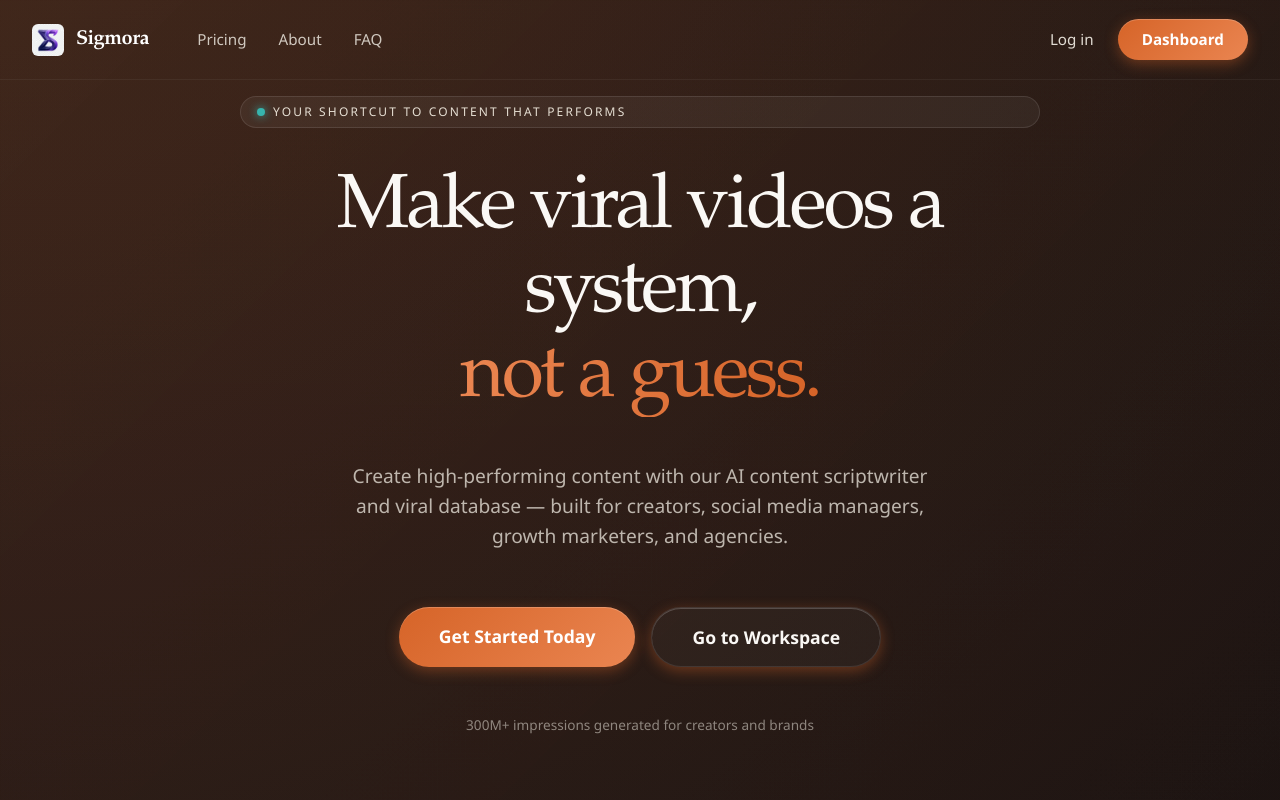
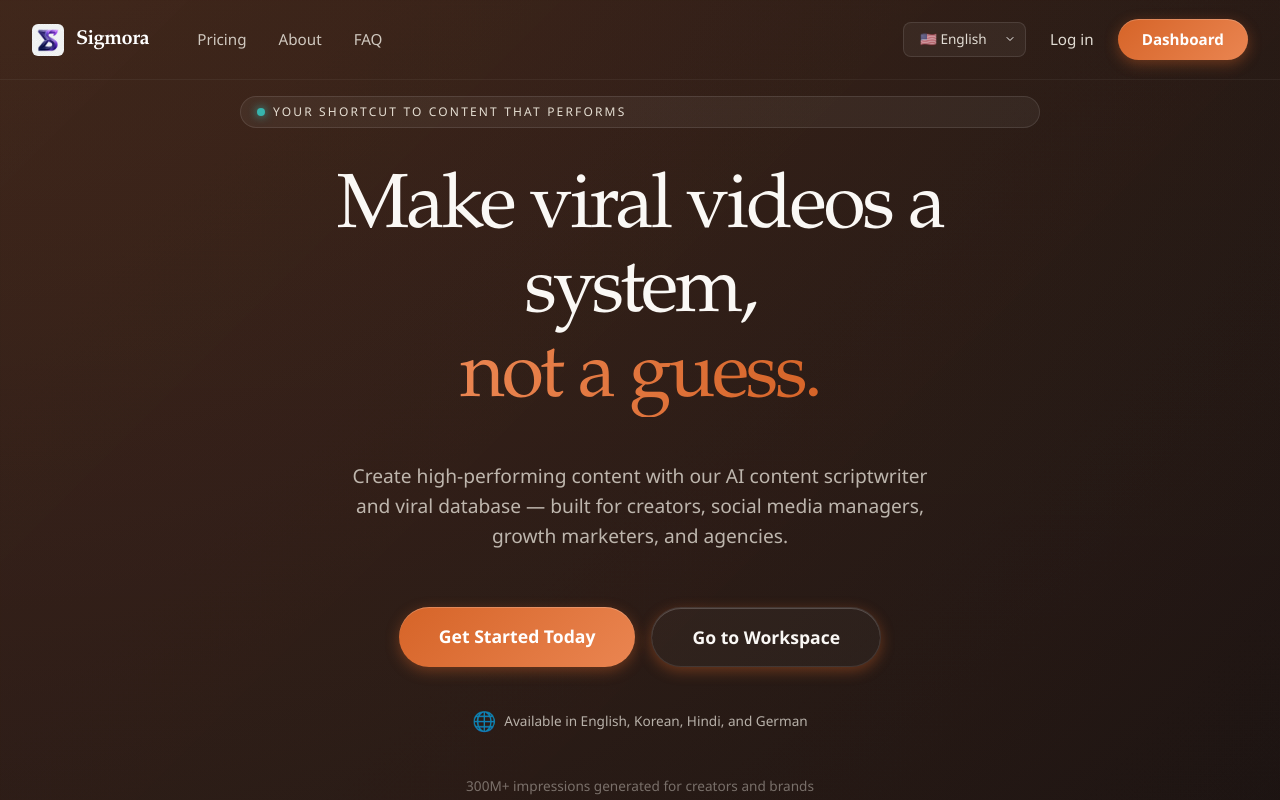
Before and after one commit to mlsniperpro/sigmora, a Next.js app: page / in a window 1280 px wide. Shown: the top 800 px of the page. Built offline with nearby package versions, Linux system fonts and the light colour scheme; no server answers.

Commit message:
feat: add multi-language support UI to navbar and landing page hero

```diff
--- a/src/app/page.tsx
+++ b/src/app/page.tsx
@@ -34,7 +34,11 @@ export default async function Home() {
               Go to Workspace
             </Link>
           </div>
-          <p className="animate-fade-in-up delay-400" style={{ marginTop: '1.5rem', fontSize: '0.85rem', color: 'rgba(245, 241, 232, 0.5)' }}>
+          <div className="animate-fade-in-up delay-400" style={{ marginTop: '1rem', display: 'flex', alignItems: 'center', justifyContent: 'center', gap: '0.5rem', color: 'rgba(245, 241, 232, 0.7)' }}>
+            <span style={{ fontSize: '1.2rem' }}>🌐</span>
+            <span style={{ fontSize: '0.85rem' }}>Available in English, Korean, Hindi, and German</span>
+          </div>
+          <p className="animate-fade-in-up delay-500" style={{ marginTop: '1rem', fontSize: '0.85rem', color: 'rgba(245, 241, 232, 0.4)' }}>
             300M+ impressions generated for creators and brands
           </p>
         </div>
--- a/src/components/navbar.tsx
+++ b/src/components/navbar.tsx
@@ -37,6 +37,30 @@ export async function Navbar() {
                 </nav>
             </div>
             <div style={{ display: 'flex', alignItems: 'center', gap: '1.5rem' }}>
+                <div style={{ position: 'relative', display: 'flex', alignItems: 'center' }}>
+                    <select
+                        style={{
+                            appearance: 'none',
+                            background: 'rgba(255, 255, 255, 0.05)',
+                            color: 'rgba(245, 241, 232, 0.9)',
+                            border: '1px solid rgba(255, 255, 255, 0.1)',
+                            borderRadius: '8px',
+                            padding: '0.4rem 2rem 0.4rem 1rem',
+                            fontSize: '0.85rem',
+                            cursor: 'pointer',
+                            outline: 'none'
+                        }}
+                        defaultValue="en"
+                    >
+                        <option value="en" style={{ background: '#0a0c10' }}>🇺🇸 English</option>
+                        <option value="ko" style={{ background: '#0a0c10' }}>🇰🇷 한국어</option>
+                        <option value="hi" style={{ background: '#0a0c10' }}>🇮🇳 हिन्दी</option>
+                        <option value="de" style={{ background: '#0a0c10' }}>🇩🇪 Deutsch</option>
+                    </select>
+                    <svg style={{ position: 'absolute', right: '0.6rem', pointerEvents: 'none' }} width="12" height="12" viewBox="0 0 24 24" fill="none" stroke="currentColor" strokeWidth="2" strokeLinecap="round" strokeLinejoin="round">
+                        <polyline points="6 9 12 15 18 9"></polyline>
+                    </svg>
+                </div>
                 <Link href="/login" style={{ fontSize: '0.95rem', color: 'rgba(245, 241, 232, 0.9)', textDecoration: 'none', fontWeight: 500 }}>Log in</Link>
                 <Link href={workspace ? workspacePath(workspace.slug, 'dashboard') : '/signup'} className="button" style={{ padding: '0.6rem 1.5rem', fontSize: '0.95rem' }}>
                     {workspace ? 'Dashboard' : 'Get Started'}
```
